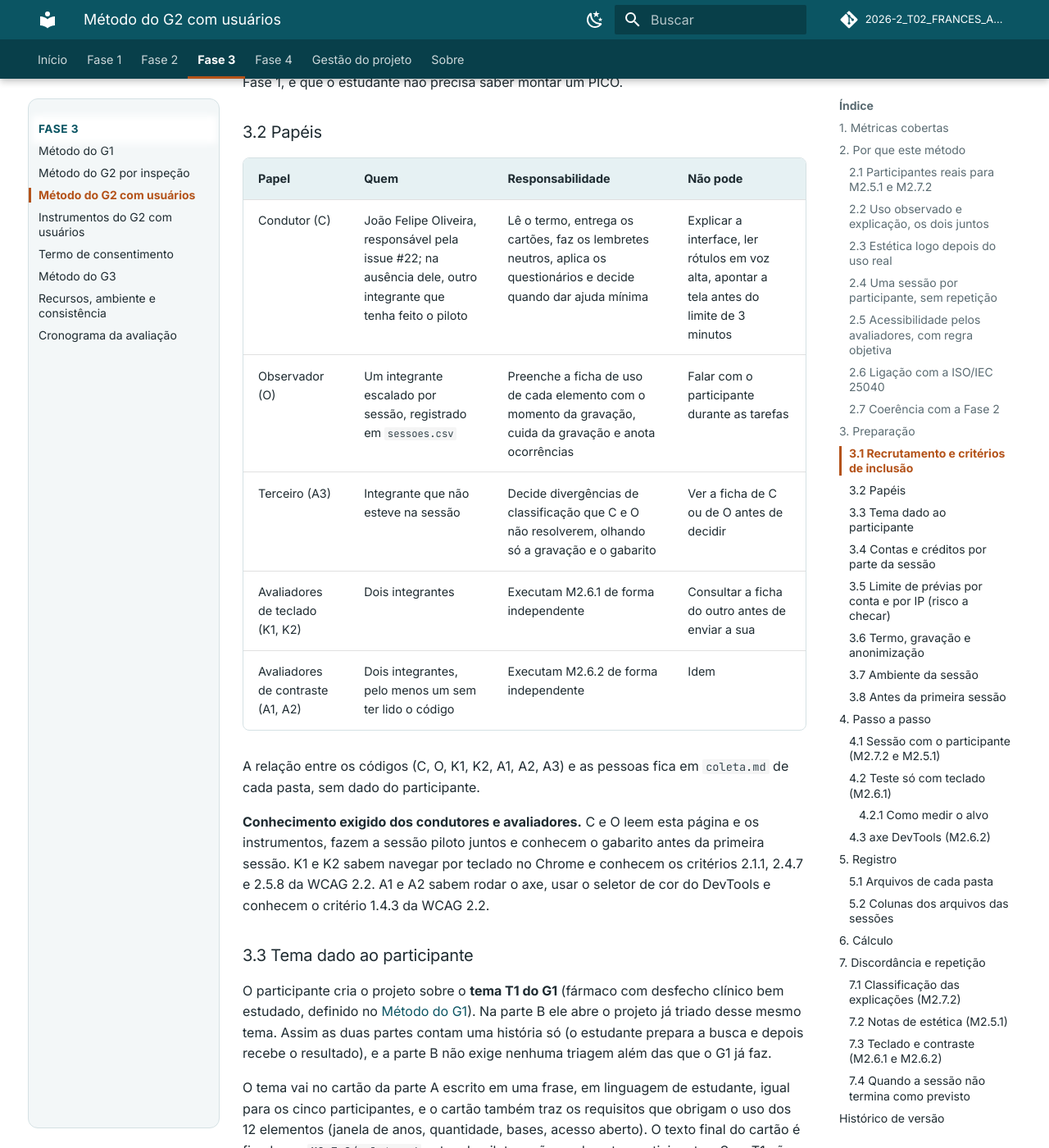
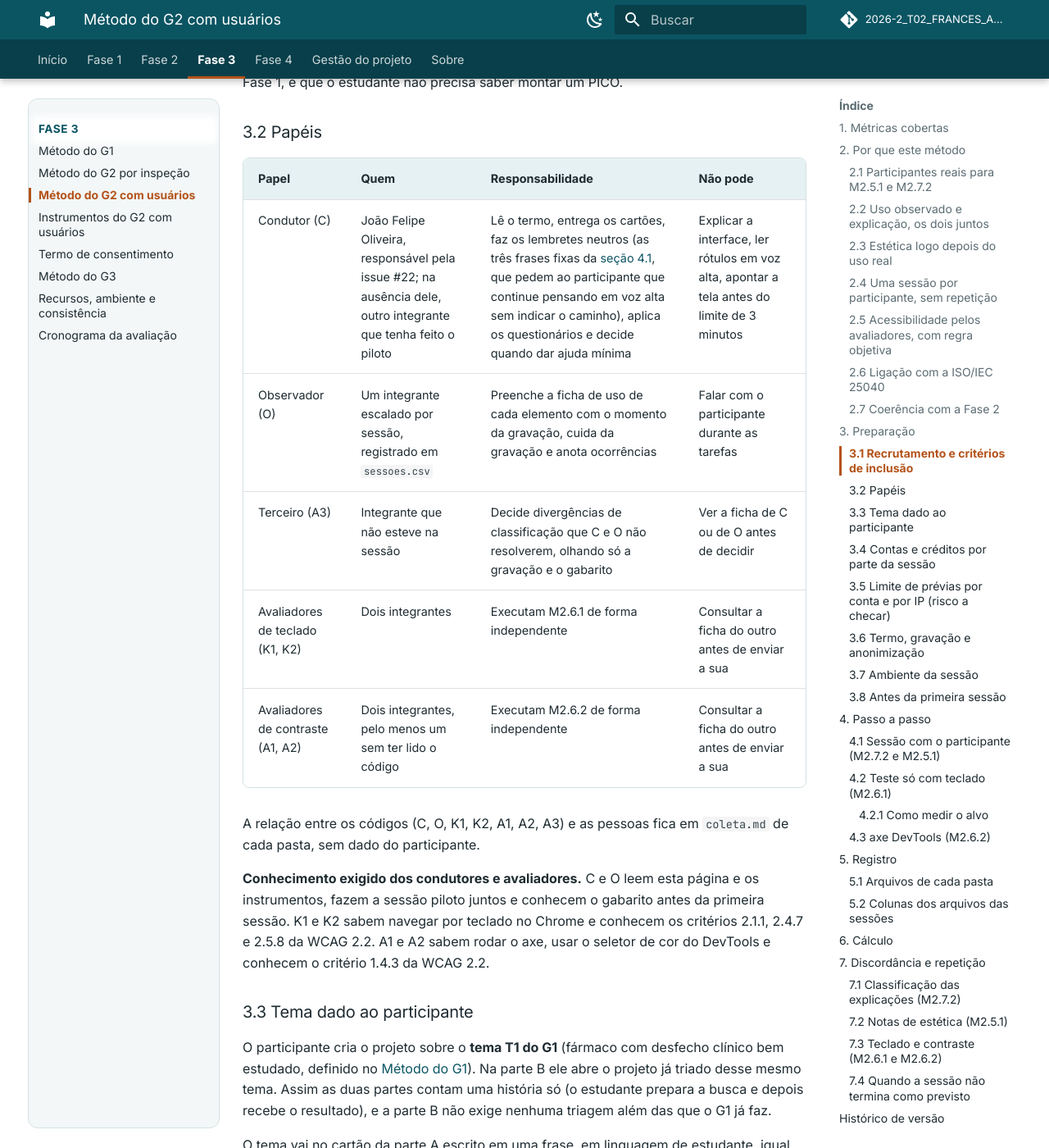
Before and after one commit to FCTE-Qualidade-de-Software-1/2026-2_T02_FRANCES_ALLEN, an MkDocs documentation site: the page built from docs/fase-3/metodo-g2-usuarios.md, in a window 1280 px wide and 1400 px high, scrolled down 4475 px. Shown: the whole window at 82% size. Built offline with MkDocs 1.6.1 and Material for MkDocs 9.7.7, drawn with Linux system fonts in a browser that asks for light colours; comment, search, counter and statistics services are not loaded; some of the changed text lies outside the part shown.

Commit message:
Fase 3: revisões da Larissa e do João propagadas para as demais páginas

```diff
--- a/docs/fase-3/metodo-g2-usuarios.md
+++ b/docs/fase-3/metodo-g2-usuarios.md
@@ -70,11 +70,11 @@ Não se exige conhecimento de metodologia científica: a promessa do VICKY, regi
 
 | Papel | Quem | Responsabilidade | Não pode |
 |-------|------|------------------|----------|
-| Condutor (C) | João Felipe Oliveira, responsável pela issue #22; na ausência dele, outro integrante que tenha feito o piloto | Lê o termo, entrega os cartões, faz os lembretes neutros, aplica os questionários e decide quando dar ajuda mínima | Explicar a interface, ler rótulos em voz alta, apontar a tela antes do limite de 3 minutos |
+| Condutor (C) | João Felipe Oliveira, responsável pela issue #22; na ausência dele, outro integrante que tenha feito o piloto | Lê o termo, entrega os cartões, faz os lembretes neutros (as três frases fixas da [seção 4.1](#41-sessao-com-o-participante-m272-e-m251), que pedem ao participante que continue pensando em voz alta sem indicar o caminho), aplica os questionários e decide quando dar ajuda mínima | Explicar a interface, ler rótulos em voz alta, apontar a tela antes do limite de 3 minutos |
 | Observador (O) | Um integrante escalado por sessão, registrado em `sessoes.csv` | Preenche a ficha de uso de cada elemento com o momento da gravação, cuida da gravação e anota ocorrências | Falar com o participante durante as tarefas |
 | Terceiro (A3) | Integrante que não esteve na sessão | Decide divergências de classificação que C e O não resolverem, olhando só a gravação e o gabarito | Ver a ficha de C ou de O antes de decidir |
 | Avaliadores de teclado (K1, K2) | Dois integrantes | Executam M2.6.1 de forma independente | Consultar a ficha do outro antes de enviar a sua |
-| Avaliadores de contraste (A1, A2) | Dois integrantes, pelo menos um sem ter lido o código | Executam M2.6.2 de forma independente | Idem |
+| Avaliadores de contraste (A1, A2) | Dois integrantes, pelo menos um sem ter lido o código | Executam M2.6.2 de forma independente | Consultar a ficha do outro antes de enviar a sua |
 
 A relação entre os códigos (C, O, K1, K2, A1, A2, A3) e as pessoas fica em `coleta.md` de cada pasta, sem dado do participante.
 
@@ -367,3 +367,4 @@ Em M2.6.1, uma função em que K1 e K2 divergem é executada de novo pelos dois
 | 0.2 | 09/11/2026 | Esqueleto com o que a Fase 2 define e os pontos em aberto para o responsável | Gabriel Fae | - |
 | 0.3 | 14/11/2026 | Método completo: justificativa, recrutamento, papéis, contas, limite de prévias, termo e anonimização, roteiro da sessão com tempos, teste com teclado, passo a passo do axe, registro, cálculo e repetição. Incorpora o roteiro de M2.7.2 e o questionário qualitativo escritos por João Felipe Oliveira | Lucas Avelar e João Felipe Oliveira | - |
 | 0.4 | 14/11/2026 | Códigos P06 e P07 para as reservas e relação entre o tempo estimado das partes A e B, o tempo-limite e a duração informada no termo | Lucas Avelar | - |
+| 0.5 | 15/11/2026 | Definição dos lembretes neutros no papel do condutor e "Idem" trocado pelo texto, a partir da revisão do João Felipe | Lucas Avelar | - |
```
Also changed, not shown: docs/fase-3/cronograma.md (+3 -1 lines), docs/fase-3/metodo-g2-inspecao.md (+2 -1 lines), docs/fase-3/recursos-e-ambiente.md (+3 -2 lines), docs/fase-3/termo-de-consentimento.md (+2 -1 lines), 1 other file.
